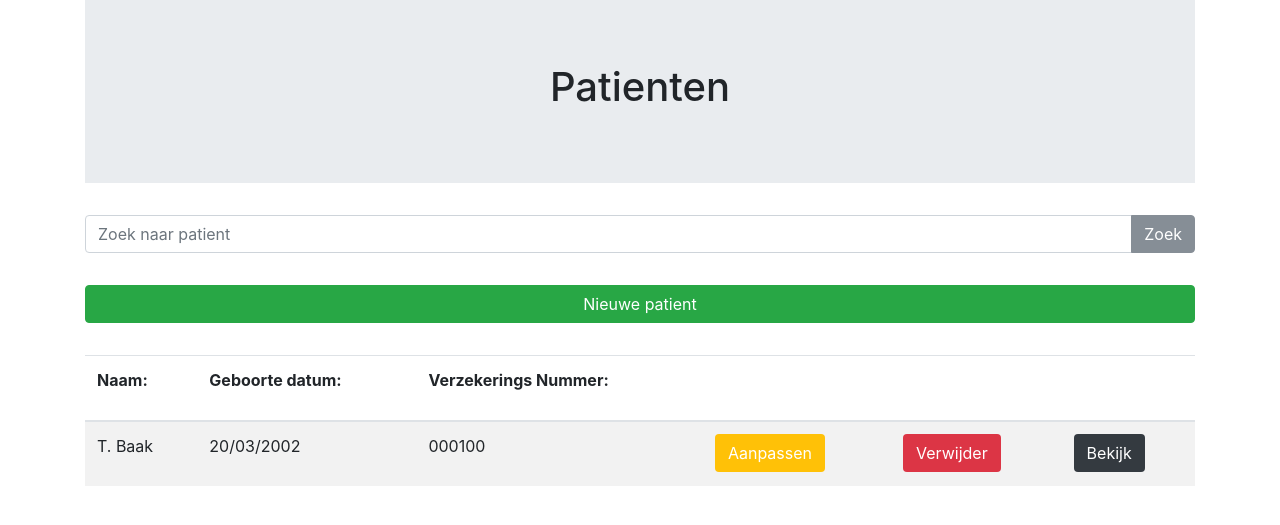
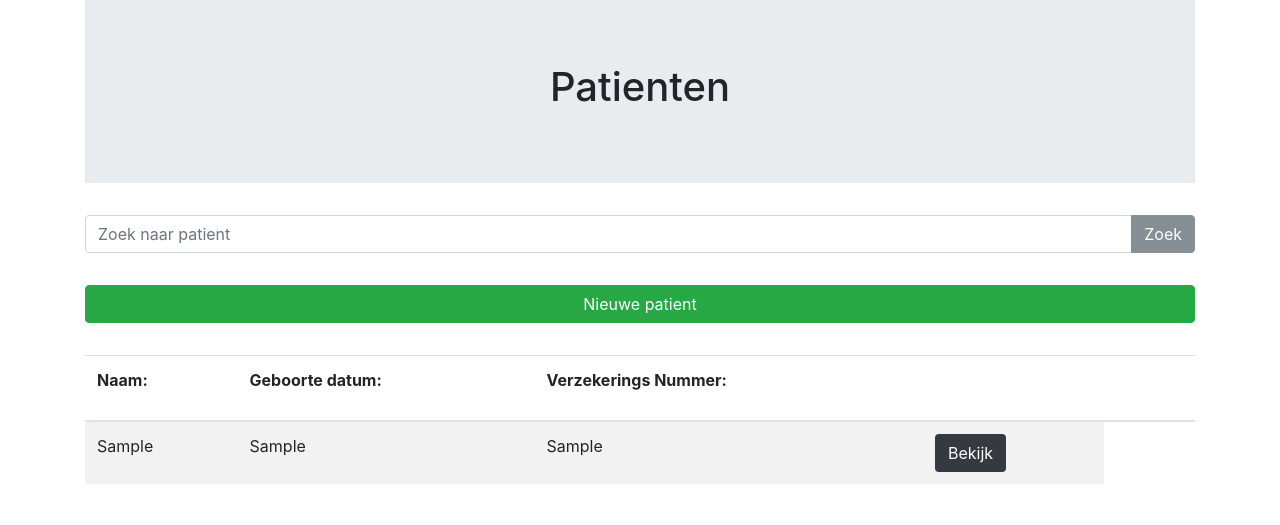
Before and after one commit to TomBaak/ProjectHealthOne, a PHP site: page /patienten.php in a window 1280 px wide. Shown: the part 249-774 px from the top of the page. Run offline with PHP 8.4, Linux system fonts and the light colour scheme; tables that the repository leaves empty or names only in its code hold one stand-in row (values such as "Sample post").

Commit message:
DB functions

```diff
--- /dev/null
+++ b/dbconnection.php
@@ -0,0 +1,5 @@
+<?php
+
+    $db =  new PDO("mysql:host=localhost;dbname=patienten","root");
+
+?>
--- a/patienten.php
+++ b/patienten.php
@@ -20,6 +20,13 @@
     <link rel="stylesheet" href="styles/overwrite.css">
     <link rel="stylesheet" href="styles/theme_HO.css">
 </head>
+
+<?php
+
+include("dbconnection.php");
+
+?>
+
 <body>
 <div class="jumbotron text-center" style="margin-bottom:0; padding: 1rem 2.5rem">
     <div class="container">
@@ -65,8 +72,10 @@
                             <button class="btn btn-secondary" type="button">Zoek</button>
                         </div>
                     </div>
-                    <button style="width: 100%; margin-top: 2rem" class="btn btn-success" type="button" data-toggle="modal"
-                            data-target="#newModal">Nieuwe patient</button>
+                    <button style="width: 100%; margin-top: 2rem" class="btn btn-success" type="button"
+                            data-toggle="modal"
+                            data-target="#newModal">Nieuwe patient
+                    </button>
                     <table class="table table-striped" style="margin-top: 2rem">
                         <thead>
                         <tr>
@@ -79,23 +88,41 @@
                         </tr>
                         </thead>
                         <tbody id="myTable">
-                        <tr>
-                            <td><p>T. Baak</p></td>
-                            <td><p>20/03/2002</p></td>
-                            <td><p>000100</p></td>
-                            <td>
-                                <button type="button" class="btn bg-warning text-white " data-toggle="modal"
-                                        data-target="#editModal">Aanpassen</button>
-                            </td>
-                            <td>
-                                <button type="button" class="btn bg-danger text-white" >Verwijder</button>
-                            </td>
-                            <td>
-                                <button type="button" class="btn bg-dark text-white" data-toggle="modal"
-                                        data-target="#myModal">Bekijk
-                                </button>
-                            </td>
-                        </tr>
+                        <?php
+
+                        try {
+                            $query = $db->prepare("SELECT * FROM lijstpatienten");
+                            $query->execute();
+                            $result = $query->fetchAll(PDO::FETCH_ASSOC);
+
+                            foreach ($result as &$data) {
+                                echo "<tr>";
+                                echo "<td>";
+                                echo $data['naam'];
+                                echo "</td>";
+                                echo "<td>";
+                                echo $data['dob'];
+                                echo "</td>";
+                                echo "<td>";
+                                echo $data['vernum'];
+                                echo "</td>";
+                                /*echo "<td><button type=\"button\" class=\"btn bg-warning text-white \" data-toggle=\"modal\"";
+                                echo "data-target=\"#editModal\">Aanpassen</button>";
+                                echo "</td><td><button type=\"button\" class=\"btn bg-danger text-white\" >Verwijder</button>";
+                                echo "</td><td><button type=\"button\" class=\"btn bg-dark text-white\" data-toggle=\"modal\"";
+                                echo "data-target=\"#myModal\" id=\" " . $data['vernum'] . " \">Bekijk</button></td>";*/
+                                echo "<td><form action=\"\"><button type=\"button\" class=\"btn bg-dark text-white \" data-toggle=\"modal\" data-target=\"#myModal\">Bekijk</button></form></td>";
+                                echo "</tr>";
+                            };
+                        } catch (PDOException $e) {
+                            die("Error:" . $e->getMessage());
+                        };
+
+                        ?>
+
+
+
+
                         </tbody>
                     </table>
                 </div>
@@ -109,8 +136,25 @@
         <div class="modal-content">
 
             <!-- Modal Header -->
+            <?php
+
+            try {
+                $query = $db->prepare("SELECT * FROM lijstpatienten WHERE vernum = ");
+                $query->execute();
+                $result = $query->fetchAll(PDO::FETCH_ASSOC);
+
+                foreach ($result as &$data) {
+                    $name = $data['naam'];
+                    $dob = $data['dob'];
+                    $vernum = $data['vernum'];
+                };
+            } catch (PDOException $e) {
+                die("Error:" . $e->getMessage());
+            };
+
+            ?>
             <div class="modal-header">
-                <h4 class="modal-title">Tom Baak</h4>
+                <h4 class="modal-title font-weight-bold"><?php echo $name; ?></h4>
                 <button type="button" class="close" data-dismiss="modal">&times;
                 </button>
             </div>
@@ -127,9 +171,9 @@
                     </thead>
                     <tbody>
                     <tr>
-                        <td><p>Tom Baak</p></td>
-                        <td><p>20/03/2002</p></td>
-                        <td><p>000100</p></td>
+                        <td><p><?php echo $name; ?></p></td>
+                        <td><p><?php echo $dob; ?></p></td>
+                        <td><p><?php echo $vernum; ?></p></td>
                     </tr>
                     </tbody>
                 </table>
@@ -137,13 +181,13 @@
                     <thead>
                     <tr>
                         <th><p>Naam:</p></th>
-                        <th><p>Medicijn:</p></th>
+                        <th><p>Geboorte datum:</p></th>
                     </tr>
                     </thead>
                     <tbody>
                     <tr>
-                        <td><p>Tom Baak</p></td>
-                        <td><p>Paracetemol</p></td>
+                        <td><?php echo $name; ?></td>
+                        <td><?php echo $dob; ?></td>
                     </tr>
                     </tbody>
                     <thead>
@@ -154,7 +198,7 @@
                     </thead>
                     <tbody>
                     <tr>
-                        <td><p>000100</p></td>
+                        <td><?php echo $vernum; ?></td>
                         <td><p></p></td>
                     </tr>
                     </tbody>
```
